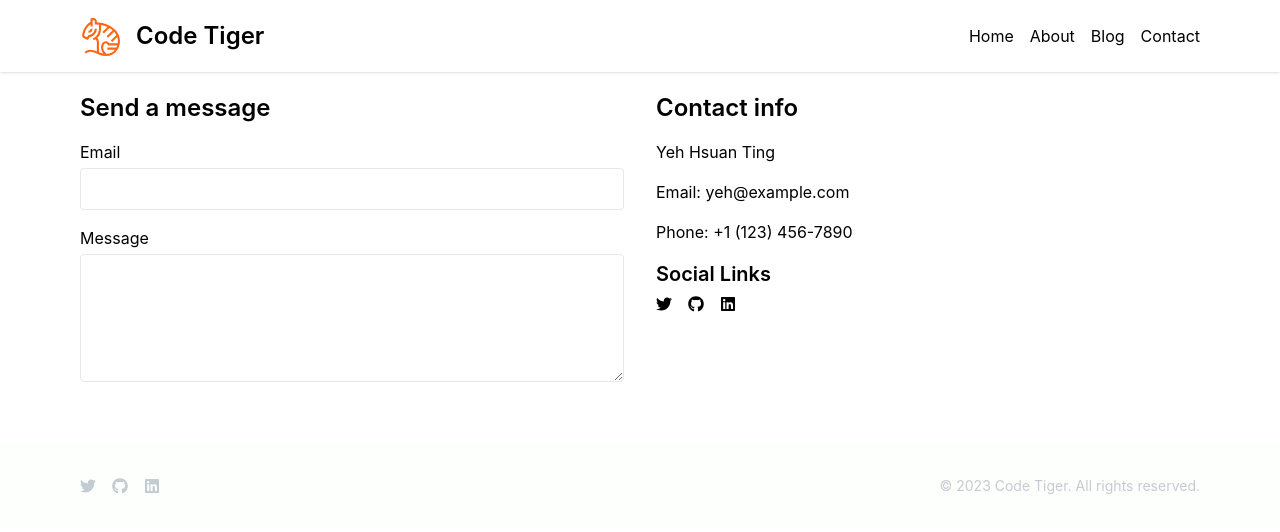
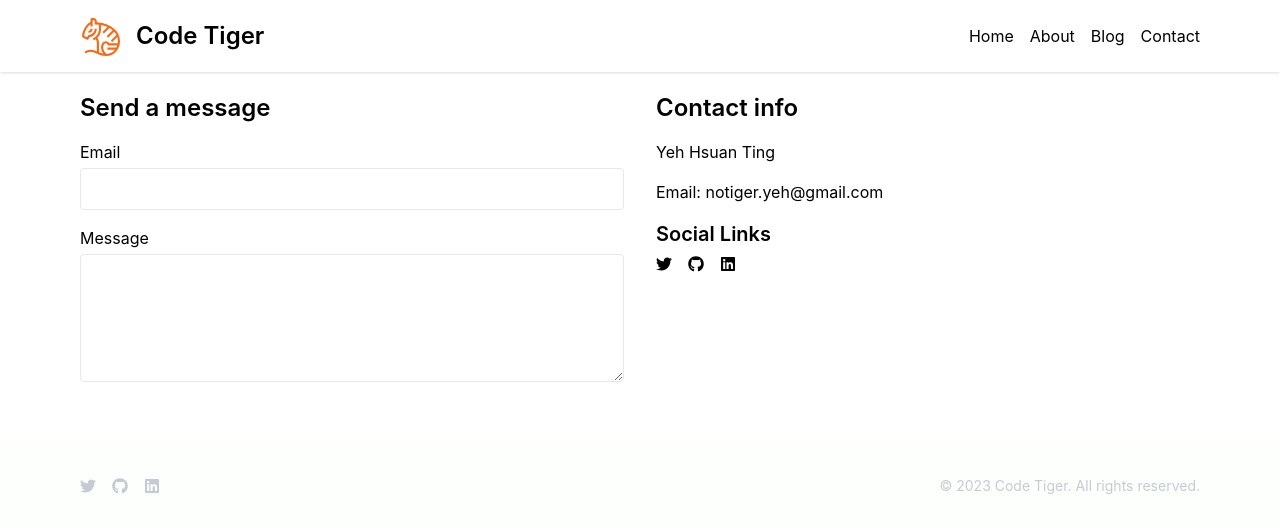
Before and after one commit to devfast-studio/devfast-studio.github.io, a Next.js app: page /contact in a window 1280 px wide. Shown: the top 532 px of the page. Built offline with nearby package versions, Linux system fonts and the light colour scheme.

Commit message:
feat: update personal info

```diff
--- a/src/components/footer.tsx
+++ b/src/components/footer.tsx
@@ -1,15 +1,20 @@
 import React from 'react';
-import { FaTwitter, FaGithub, FaLinkedin } from 'react-icons/fa';
 import SocialIcon from 'components/socialIcon';
+import { SOCIAL_LINKS } from 'constants/config';
+import { v4 as uuid } from 'uuid';
 
 export default function Footer() {
   return (
     <footer className="bg-primary py-8">
       <div className="container flex flex-col md:flex-row justify-between items-center">
         <div className="flex space-x-4 text-gray">
-          <SocialIcon link="https://twitter.com" Icon={FaTwitter} />
-          <SocialIcon link="https://github.com" Icon={FaGithub} />
-          <SocialIcon link="https://linkedin.com" Icon={FaLinkedin} />
+          {SOCIAL_LINKS.map((socialLink) => (
+            <SocialIcon
+              key={uuid()}
+              link={socialLink.link}
+              Icon={socialLink.Icon}
+            />
+          ))}
         </div>
         <div className="text-sm text-gray">
           &copy; {new Date().getFullYear()} Code Tiger. All rights reserved.
--- /dev/null
+++ b/src/constants/config.ts
@@ -0,0 +1,19 @@
+import { FaTwitter, FaGithub, FaLinkedin } from 'react-icons/fa';
+
+export const SOCIAL_LINKS = [
+  {
+    name: 'Twitter',
+    link: 'https://twitter.com/codetiger929',
+    Icon: FaTwitter
+  },
+  {
+    name: 'GitHub',
+    link: 'https://github.com/code-tiger',
+    Icon: FaGithub
+  },
+  {
+    name: 'LinkedIn',
+    link: 'https://www.linkedin.com/in/hsuan-ting-yeh-4a890b161/',
+    Icon: FaLinkedin
+  }
+];
--- a/src/pages/about/profileSection/contactButton.tsx
+++ b/src/pages/about/profileSection/contactButton.tsx
@@ -5,7 +5,7 @@ export default function ContactButton() {
   return (
     <div className="mt-12 text-center animate-pulse hover:animate-none">
       <Link
-        className="bg-orange text-white rounded-md px-4 py-2 "
+        className="bg-orange-500 text-white rounded-md px-4 py-2 "
         href="/contact"
       >
         Reach Out to Me
--- a/src/pages/about/profileSection/index.tsx
+++ b/src/pages/about/profileSection/index.tsx
@@ -5,7 +5,7 @@ import ContactButton from './contactButton';
 
 export default function ProfileSection() {
   return (
-    <section className="px-4 md:px-8 py-6 md:py-12 bg-primary">
+    <section className="py-6 md:py-12 bg-primary">
       <Service />
       <PersonalInfo />
       <ContactButton />
--- a/src/pages/contact/index.tsx
+++ b/src/pages/contact/index.tsx
@@ -1,24 +1,7 @@
 import Layout from 'components/layout';
+import { SOCIAL_LINKS } from 'constants/config';
 import React from 'react';
-import { FaTwitter, FaGithub, FaLinkedin } from 'react-icons/fa';
-
-const socialLinks = [
-  {
-    name: 'Twitter',
-    link: 'https://twitter.com',
-    Icon: FaTwitter
-  },
-  {
-    name: 'GitHub',
-    link: 'https://github.com',
-    Icon: FaGithub
-  },
-  {
-    name: 'LinkedIn',
-    link: 'https://linkedin.com',
-    Icon: FaLinkedin
-  }
-];
+import { v4 as uuid } from 'uuid';
 
 export default function Contact() {
   return (
@@ -57,20 +40,23 @@ export default function Contact() {
         <div className="contact-info">
           <h2 className="text-2xl font-semibold mb-4">Contact info</h2>
           <p className="mb-4">Yeh Hsuan Ting</p>
-          <p className="mb-4">Email: yeh@example.com</p>
-          <p className="mb-4">Phone: +1 (123) 456-7890</p>
+          <p className="mb-4">Email: notiger.yeh@gmail.com</p>
           <h3 className="text-xl font-semibold mb-2">Social Links</h3>
           <div className="flex space-x-4">
-            {socialLinks.map((socialLink, index) => (
-              <a
-                key={index}
-                href={socialLink.link}
-                target="_blank"
-                rel="noopener noreferrer"
-              >
-                <socialLink.Icon className="text-orange" />
-              </a>
-            ))}
+            {SOCIAL_LINKS.map((socialLink) => {
+              const { link, Icon } = socialLink;
+
+              return (
+                <a
+                  key={uuid()}
+                  href={link}
+                  target="_blank"
+                  rel="noopener noreferrer"
+                >
+                  <Icon className="hover:text-orange-500" />
+                </a>
+              );
+            })}
           </div>
         </div>
       </div>
--- a/src/pages/home/hero/index.tsx
+++ b/src/pages/home/hero/index.tsx
@@ -22,7 +22,7 @@ export default function Hero() {
       <LearnMoreButton
         href="/about"
         label="Learn more"
-        className="absolute bottom-[50px] left-[50%] transform -translate-x-1/2 bg-orange text-white"
+        className="absolute bottom-[50px] left-[50%] transform -translate-x-1/2 bg-orange-500 text-white"
       />
     </section>
   );
```
